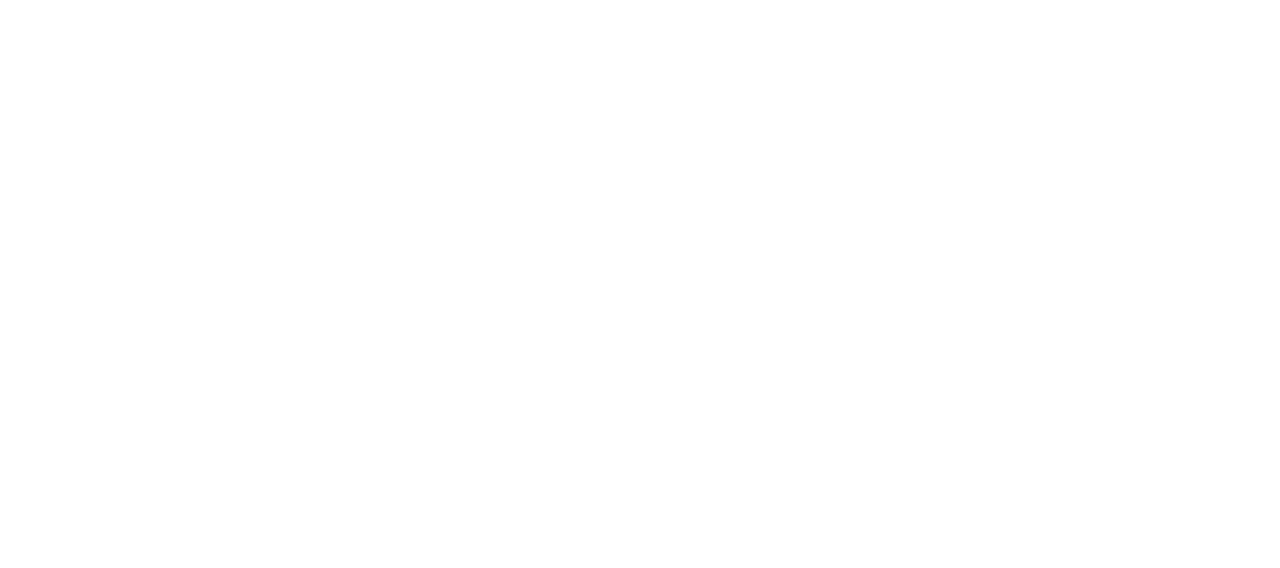
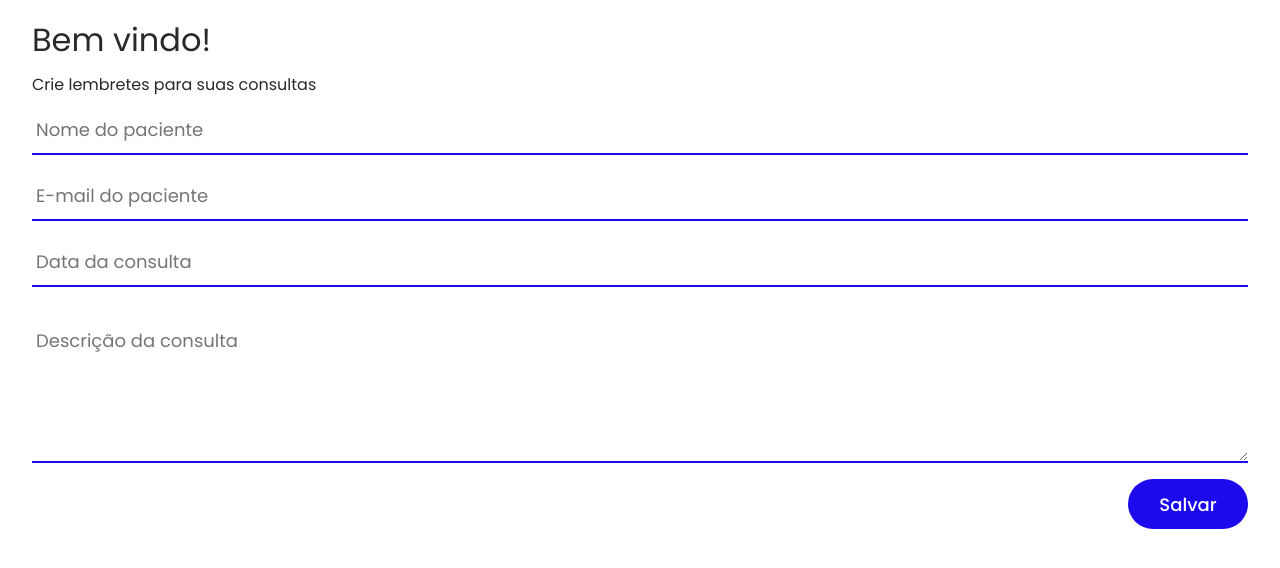
Before and after one commit to souz4-my/my-medical-appointments, a React (Create React App) app: page /home in a window 1280 px wide. Before the commit this address had no page. Shown: the top 568 px of the page. Built offline with nearby package versions, Linux system fonts and the light colour scheme.

Commit message:
feat: add home screen
Added home screen with form to create a
medical appointments

```diff
--- /dev/null
+++ b/src/components/button/index.tsx
@@ -0,0 +1,12 @@
+import styled from 'styled-components'
+
+export const Button = styled.button`
+  background-color: ${({ theme }) => theme.colors.background.primary};
+  color: ${({ theme }) => theme.colors.text.secondary};
+  border-radius: 25px;
+  font-weight: 500;
+  min-width: 120px;
+  font-size: 18px;
+  margin: 8px 0px;
+  height: 50px;
+`
--- /dev/null
+++ b/src/components/fields/date/index.tsx
@@ -0,0 +1,19 @@
+import { HTMLAttributes } from 'react'
+import { Container, Input } from './styled'
+import { useRef } from 'react';
+
+export const DateField = (props: HTMLAttributes<HTMLInputElement>) => {
+  const ref = useRef<HTMLInputElement>(null)
+
+  return (
+    <Container>
+      <Input
+        {...props}
+        ref={ref}
+        type='text'
+        onFocus={() => (ref.current!.type = 'date')}
+        onBlur={() => (ref.current!.value.length ? ref.current!.type = 'date' :  ref.current!.type = 'text')}
+      />
+    </Container>
+  )
+}
--- /dev/null
+++ b/src/components/fields/date/styled.ts
@@ -0,0 +1,15 @@
+import styled from 'styled-components'
+
+export const Container = styled.div`
+	flex-direction: column;
+  margin: 8px 0px;
+	display: flex;
+  width: 100%;
+`
+
+export const Input = styled.input`
+  border-bottom: 2px solid ${({theme}) => theme.colors.text.emphasis};
+  padding: 24px 4px;
+  font-size: 18px;
+  height: 40px;
+`
--- /dev/null
+++ b/src/components/fields/index.ts
@@ -0,0 +1,3 @@
+export * from './date'
+export * from './text'
+export * from './textarea'
--- /dev/null
+++ b/src/components/fields/text/index.tsx
@@ -0,0 +1,12 @@
+import { HTMLAttributes, HTMLInputTypeAttribute } from 'react'
+import { Container, Input } from './styled'
+
+export const TextField = (props: HTMLAttributes<HTMLInputElement> & {
+  type?: HTMLInputTypeAttribute
+}) => {
+  return (
+    <Container>
+      <Input {...props} />
+    </Container>
+  )
+}
--- /dev/null
+++ b/src/components/fields/text/styled.ts
@@ -0,0 +1,17 @@
+import { HTMLAttributes } from 'react'
+import styled from 'styled-components'
+
+export const Container = styled.div`
+	flex-direction: column;
+  margin: 8px 0px;
+	display: flex;
+  width: 100%;
+`
+
+export const Input = styled.input<HTMLAttributes<HTMLInputElement>>`
+  border-bottom: 2px solid ${({theme}) => theme.colors.text.emphasis};
+  padding: 24px 4px;
+  font-size: 18px;
+  height: 40px;
+  width: 100%;
+`
--- /dev/null
+++ b/src/components/fields/textarea/index.tsx
@@ -0,0 +1,10 @@
+import { TextareaHTMLAttributes } from 'react'
+import { Container, Input } from './styled'
+
+export const TextareaField = ({ rows = 4, ...rest}: TextareaHTMLAttributes<HTMLTextAreaElement>) => {
+  return (
+    <Container>
+      <Input {...rest} rows={rows}/>
+    </Container>
+  )
+}
--- /dev/null
+++ b/src/components/fields/textarea/styled.ts
@@ -0,0 +1,16 @@
+import { TextareaHTMLAttributes } from 'react'
+import styled from 'styled-components'
+
+export const Container = styled.div`
+	flex-direction: column;
+  margin: 8px 0px;
+	display: flex;
+  width: 100%;
+`
+
+export const Input = styled.textarea<TextareaHTMLAttributes<HTMLTextAreaElement>>`
+  border-bottom: 2px solid ${({theme}) => theme.colors.text.emphasis};
+  padding: 24px 4px;
+  font-size: 18px;
+  height: 160px;
+`
--- /dev/null
+++ b/src/pages/home/index.tsx
@@ -0,0 +1,32 @@
+import { Button } from 'components/button'
+import { TextField, DateField, TextareaField } from 'components/fields'
+import { Container, Header, SubHeader } from './styled'
+
+export const HomePage = () => {
+  return (
+    <Container>
+      <Header>Bem vindo!</Header>
+
+      <SubHeader>Crie lembretes para suas consultas</SubHeader>
+
+      <TextField
+        placeholder='Nome do paciente'
+      />
+
+      <TextField
+        placeholder='E-mail do paciente'
+        inputMode='email'
+        />
+
+      <DateField
+        placeholder='Data da consulta'
+      />
+
+      <TextareaField
+        placeholder='Descrição da consulta'
+      />
+      <Button>Salvar</Button>
+
+    </Container>
+  )
+}
--- /dev/null
+++ b/src/pages/home/styled.ts
@@ -0,0 +1,23 @@
+import styled from 'styled-components'
+
+export const Container = styled.div`
+  background-color: ${({theme}) => theme.colors.background.secondary};
+  justify-content: flex-start;
+  flex-direction: column;
+  align-items: flex-end;
+  padding: 16px 32px;
+  display: flex;
+  height: 100%;
+  width: 100%;
+`
+
+export const Header = styled.h1`
+  font-weight: normal;
+  margin-bottom: 8px;
+  width: 100%;
+`
+
+export const SubHeader = styled.h4`
+  font-weight: normal;
+  width: 100%;
+`
--- a/src/pages/landing/index.tsx
+++ b/src/pages/landing/index.tsx
@@ -1,10 +1,15 @@
 import { Container, LogoContainer, LogoImage, LogoText } from './styled'
-import {ClipLoader} from "react-spinners";
+import { ClipLoader} from "react-spinners";
+import { useNavigate } from "react-router-dom";
+import { theme } from 'global'
 
 import logo from 'assets/images/logo.png'
-import { theme } from 'global'
 
 export const LandingPage = () => {
+  const navigate = useNavigate()
+
+  setTimeout(() => {navigate('/home')}, 1000)
+
   return (
     <Container>
       <LogoContainer>
--- a/src/routes/index.tsx
+++ b/src/routes/index.tsx
@@ -1,11 +1,13 @@
 import { BrowserRouter, Route, Routes as Switch } from 'react-router-dom'
 import { LandingPage } from 'pages/landing'
+import { HomePage } from 'pages/home'
 
 export const Routes = () => {
 	return (
 		<BrowserRouter>
 			<Switch>
 			 	<Route path="/" element={<LandingPage />} />
+			 	<Route path="/home" element={<HomePage />} />
 			</Switch>
 		</BrowserRouter>
 	)
```
